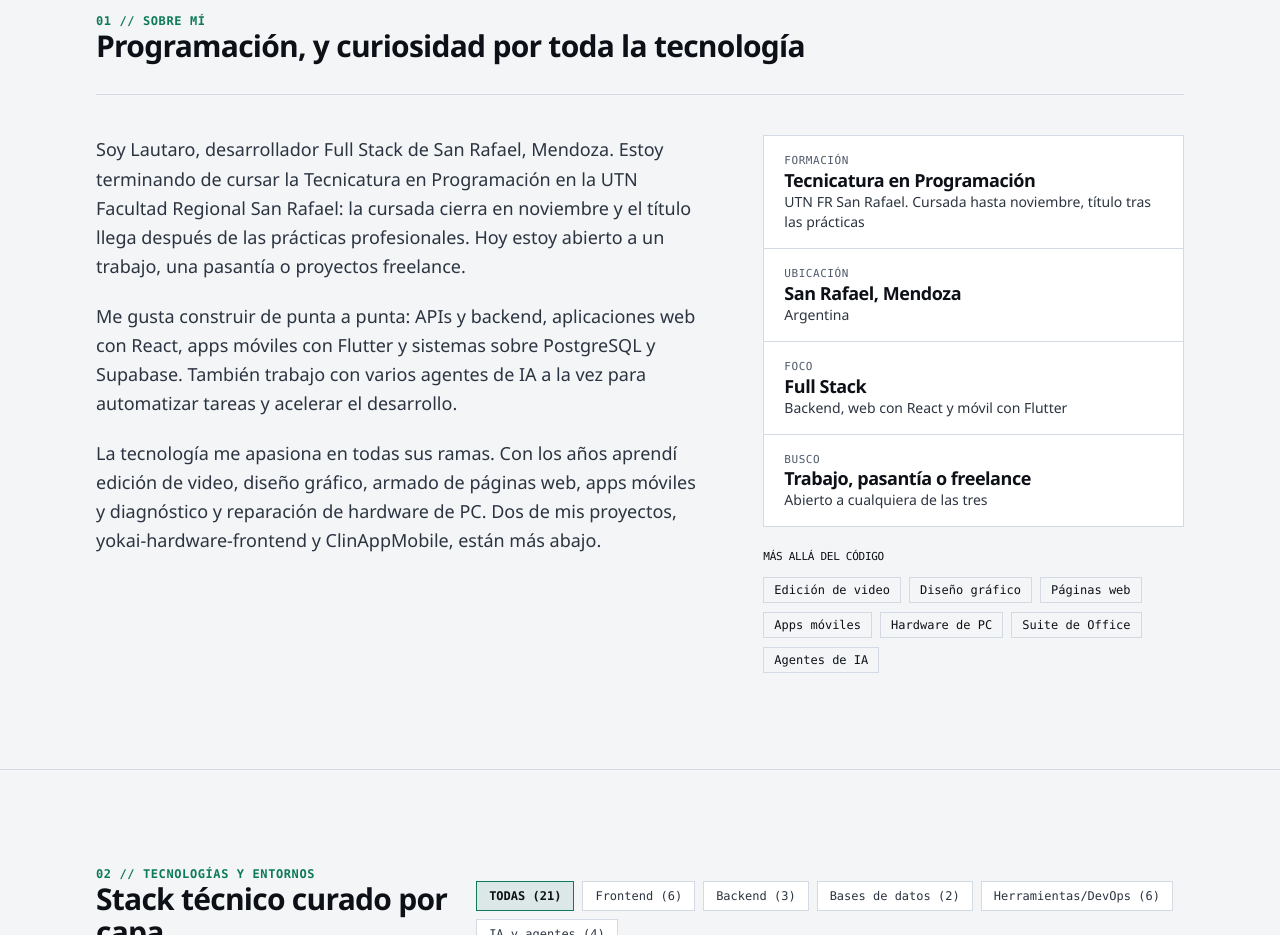
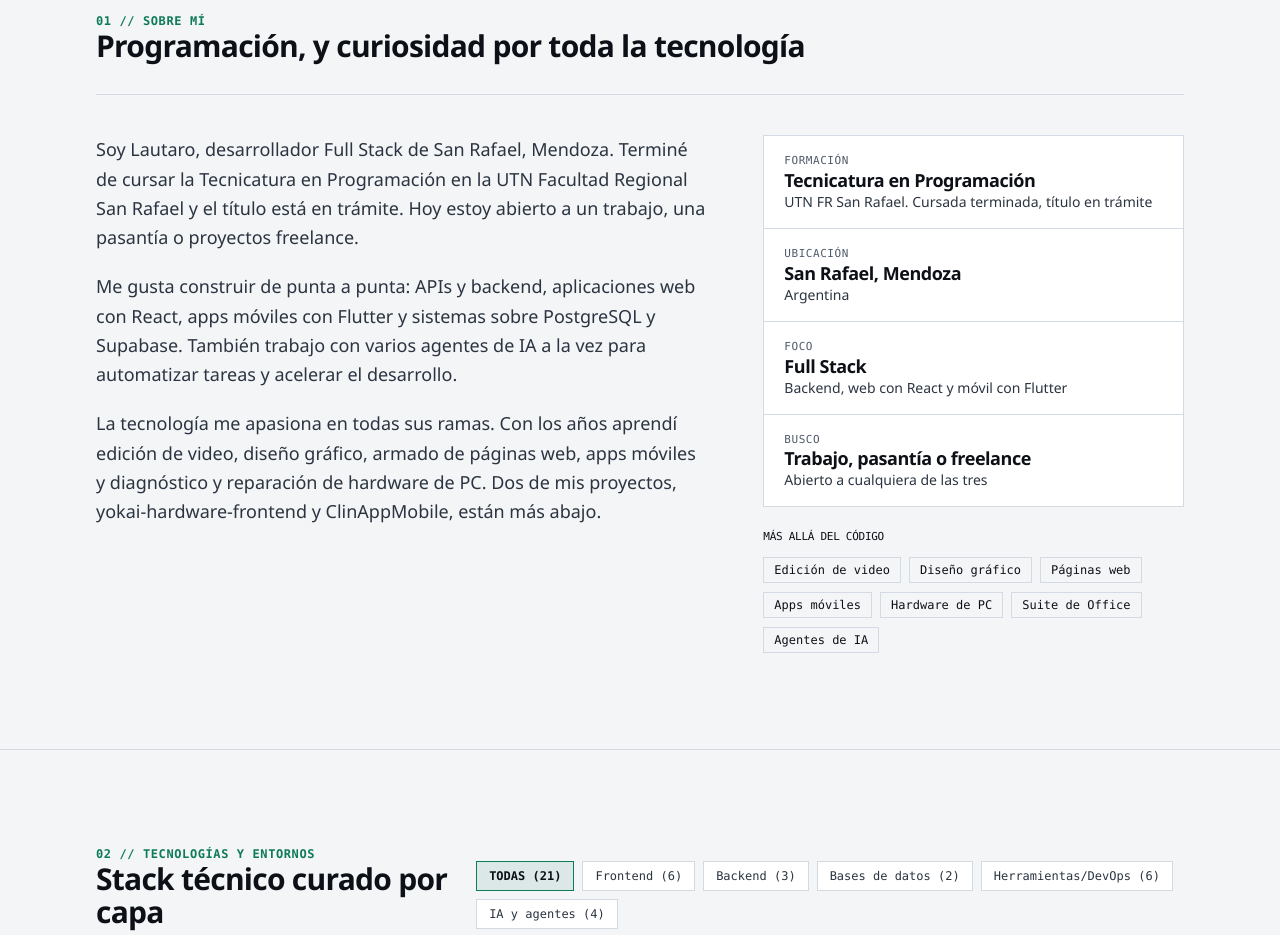
Before and after one commit to Lautaro-404/portfolio, a React (Vite) app: page / in a window 1280 px wide. Shown: the part 920-1855 px from the top of the page. Built offline with nearby package versions, Linux system fonts and the light colour scheme.

Commit message:
fix: cursada terminada y titulo en tramite en sobre mi

```diff
--- a/src/components/About.tsx
+++ b/src/components/About.tsx
@@ -5,7 +5,7 @@ const FACTS = [
   {
     label: 'FORMACIÓN',
     value: 'Tecnicatura en Programación',
-    detail: 'UTN FR San Rafael. Cursada hasta noviembre, título tras las prácticas',
+    detail: 'UTN FR San Rafael. Cursada terminada, título en trámite',
   },
   {
     label: 'UBICACIÓN',
@@ -45,9 +45,8 @@ export function About() {
         <div className="space-y-5 text-base leading-relaxed text-[var(--text-secondary)] sm:text-lg lg:col-span-7">
           <p>
             Soy Lautaro, desarrollador Full Stack de San Rafael, Mendoza.
-            Estoy terminando de cursar la Tecnicatura en Programación en la UTN
-            Facultad Regional San Rafael: la cursada cierra en noviembre y el
-            título llega después de las prácticas profesionales. Hoy estoy
+            Terminé de cursar la Tecnicatura en Programación en la UTN
+            Facultad Regional San Rafael y el título está en trámite. Hoy estoy
             abierto a un trabajo, una pasantía o proyectos freelance.
           </p>
           <p>
```
